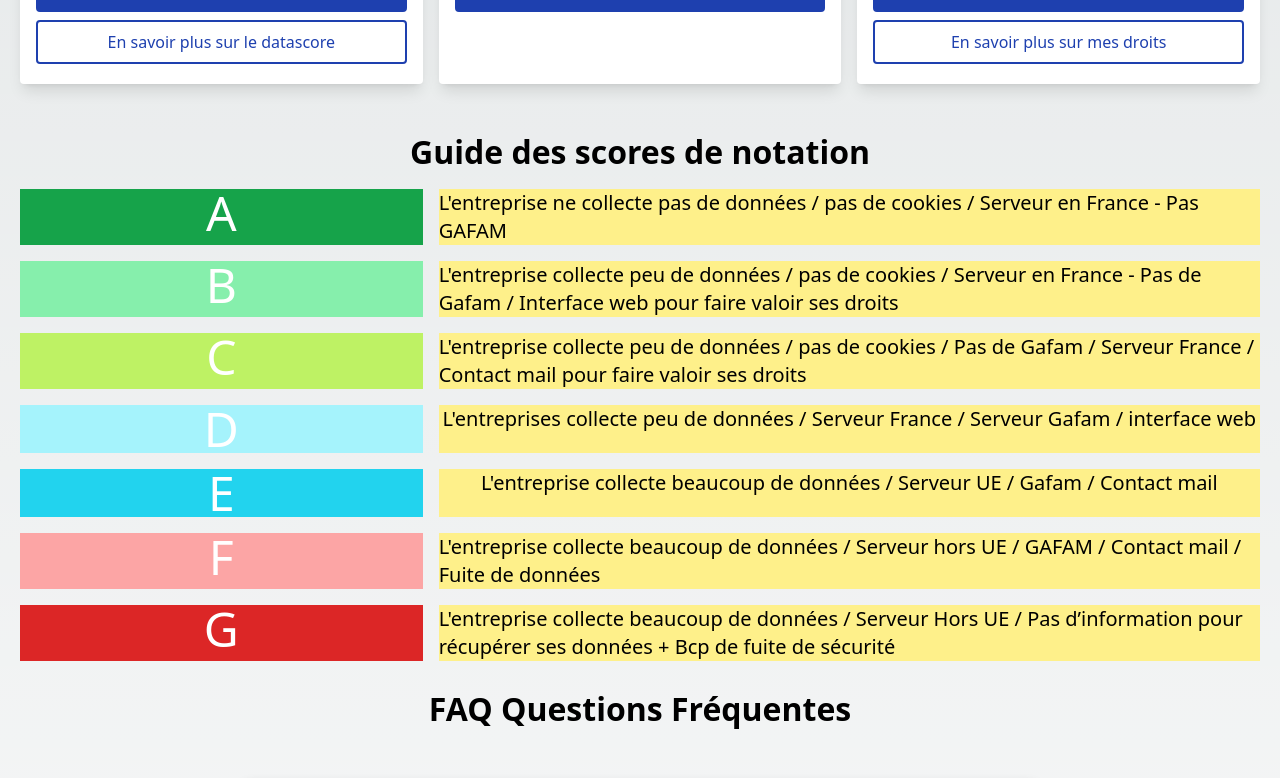
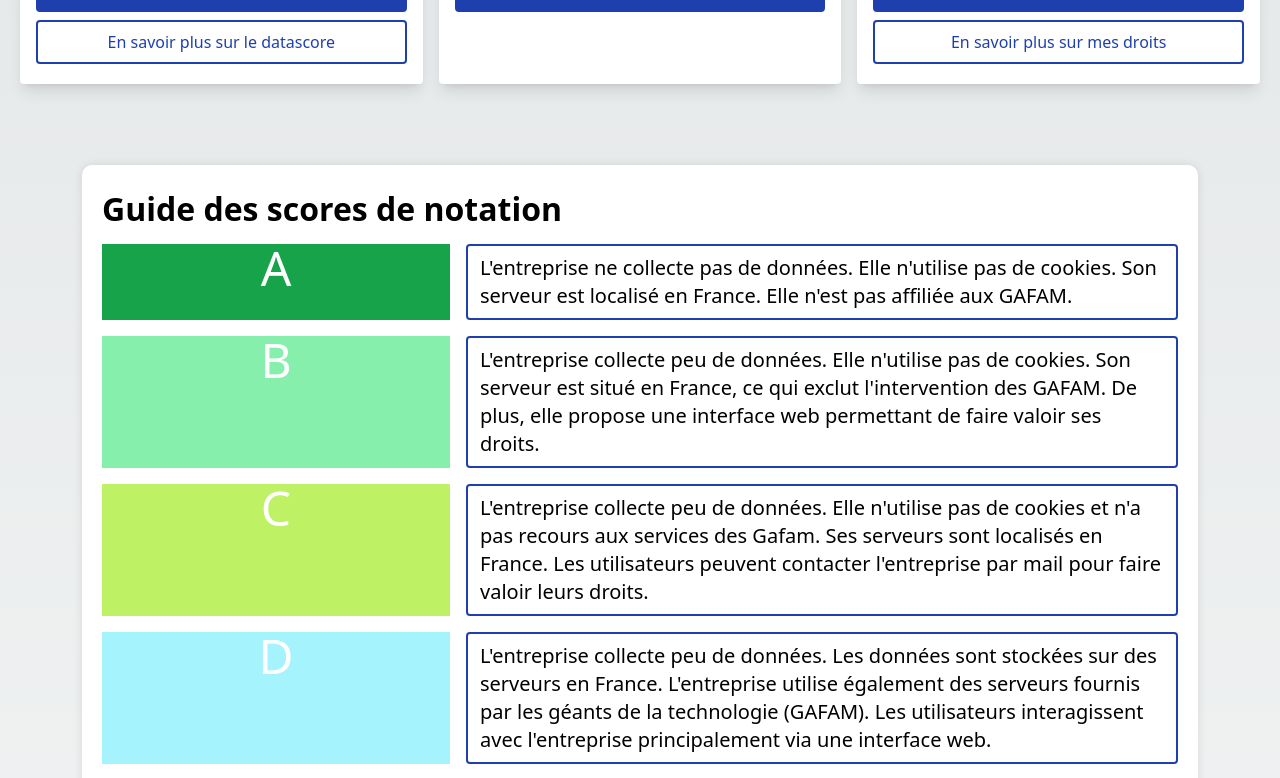
Before and after one commit to les-enovateurs/unlock-my-data, a Next.js app: page / in a window 1280 px wide. Shown: the part 1580-2358 px from the top of the page. Built offline with nearby package versions, Linux system fonts and the light colour scheme.

Commit message:
update the score

```diff
--- a/app/globals.css
+++ b/app/globals.css
@@ -26,37 +26,6 @@ body {
     rgb(var(--background-start-rgb));
 }
 
-/* score css*/
-.title {
-  text-align: center;
-  font-weight: bold;
-}
-
-.card-container {
-  display: flex;
-  flex-wrap: wrap;
-  justify-content: center;
-}
-
-.card {
-  width: 45%;
-  margin: 10px;
-  padding: 20px;
-  border: 1px solid #ccc;
-  border-radius: 8px;
-  box-shadow: 0 2px 4px rgba(0, 0, 0, 0.1);
-}
-
-.card-title {
-  margin-top: 0;
-
-}
-
-.card-description {
-  margin-bottom: 0;
-}
-/* end score css*/
-
 @layer utilities {
   .text-balance {
     text-wrap: balance;
--- a/components/score.tsx
+++ b/components/score.tsx
@@ -1,7 +1,8 @@
 
 export default function Score() {
 return (
-<section>
+<section className="my-section">
+<div className="score-info">
     <h1 className="title">Guide des scores de notation</h1>
 
 
@@ -12,9 +13,9 @@ return (
                 A
             </div>
         </div>
-  <div className="col-span-2 bg-yellow-200">
+    <div className="col-span-2 border-2 border-blue-800 block px-3 py-2 w-full rounded">
         <div className="flex justify-center align-middle text-xl">
-        L'entreprise ne collecte pas de données / pas de cookies / Serveur en France - Pas GAFAM
+        L'entreprise ne collecte pas de données. Elle n'utilise pas de cookies. Son serveur est localisé en France. Elle n'est pas affiliée aux GAFAM.
         </div>
     </div>
 
@@ -23,9 +24,9 @@ return (
                 B
             </div>
         </div>
-  <div className="col-span-2 bg-yellow-200">
+    <div className="col-span-2 border-2 border-blue-800 block px-3 py-2 w-full rounded">
         <div className="flex justify-center align-middle text-xl">
-        L'entreprise collecte peu de données / pas de cookies / Serveur en France - Pas de Gafam / Interface web pour faire valoir ses droits
+        L'entreprise collecte peu de données. Elle n'utilise pas de cookies. Son serveur est situé en France, ce qui exclut l'intervention des GAFAM. De plus, elle propose une interface web permettant de faire valoir ses droits.
         </div>
     </div>
 
@@ -34,9 +35,9 @@ return (
                 C
             </div>
         </div>
-  <div className="col-span-2 bg-yellow-200">
+    <div className="col-span-2 border-2 border-blue-800 block px-3 py-2 w-full rounded">
         <div className="flex justify-center align-middle text-xl">
-        L'entreprise collecte peu de données / pas de cookies / Pas de Gafam / Serveur France / Contact mail pour faire valoir ses droits
+        L'entreprise collecte peu de données. Elle n'utilise pas de cookies et n'a pas recours aux services des Gafam. Ses serveurs sont localisés en France. Les utilisateurs peuvent contacter l'entreprise par mail pour faire valoir leurs droits.
         </div>
     </div>
 
@@ -45,9 +46,10 @@ return (
                 D
             </div>
         </div>
-  <div className="col-span-2 bg-yellow-200">
+    <div className="col-span-2 border-2 border-blue-800 block px-3 py-2 w-full rounded">
         <div className="flex justify-center align-middle text-xl">
-        L'entreprises collecte peu de données / Serveur France / Serveur Gafam /  interface web
+
+L'entreprise collecte peu de données. Les données sont stockées sur des serveurs en France. L'entreprise utilise également des serveurs fournis par les géants de la technologie (GAFAM). Les utilisateurs interagissent avec l'entreprise principalement via une interface web.
         </div>
     </div>
 
@@ -56,9 +58,9 @@ return (
                 E
             </div>
         </div>
-  <div className="col-span-2 bg-yellow-200">
+    <div className="col-span-2 border-2 border-blue-800 block px-3 py-2 w-full rounded">
         <div className="flex justify-center align-middle text-xl">
-        L'entreprise collecte beaucoup de données / Serveur UE / Gafam / Contact mail
+        L'entreprise collecte une grande quantité de données. Ces données sont stockées sur un serveur situé dans l'Union européenne. Les GAFAM sont impliqués dans ce processus. Les informations de contact sont également obtenues via des adresses mail.
         </div>
     </div>
 
@@ -67,9 +69,9 @@ return (
                 F
             </div>
         </div>
-  <div className="col-span-2 bg-yellow-200">
+    <div className="col-span-2 border-2 border-blue-800 block px-3 py-2 w-full rounded">
         <div className="flex justify-center align-middle text-xl">
-    L'entreprise collecte beaucoup de données / Serveur hors UE / GAFAM / Contact mail / Fuite de données
+        L'entreprise collecte une grande quantité de données. Le serveur utilisé se trouve en dehors de l'Union européenne. Les géants de la technologie, tels que les GAFAM, sont impliqués. Les coordonnées e-mail sont utilisées pour le contact. Il y a eu une fuite de données.
         </div>
     </div>
 
@@ -78,21 +80,33 @@ return (
                 G
             </div>
         </div>
-  <div className="col-span-2 bg-yellow-200">
+    <div className="col-span-2 border-2 border-blue-800 block px-3 py-2 w-full rounded">
         <div className="flex justify-center align-middle text-xl">
-        L'entreprise collecte beaucoup de données / Serveur Hors UE / Pas d’information pour récupérer ses données + Bcp de fuite de sécurité
+        L'entreprise collecte une grande quantité de données. Le serveur est situé en dehors de l'Union européenne. Aucune information n'est disponible sur la manière de récupérer ces données en cas de besoin. De plus, il y a beaucoup de fuites de sécurité.
         </div>
     </div>
 
     </div>
+</div>
+<style>{`
+            .my-section {
+                display: flex;
+                flex-direction: column;
+                align-items: center;
 
+            }
 
+                .score-info {
+                    width: 90%;
+                    max-width: 1280px;
+                    margin-top: 3%;
+                    padding: 20px;
+                    background-color: #fff;
+                    border-radius: 10px;
+                    box-shadow: 0 0 10px rgba(0, 0, 0, 0.1);
+                }
 
-
-
-
-
-
+            `}</style>
 
 </section>
 );
```
Lines whose indentation alone changed are shown as unchanged.
